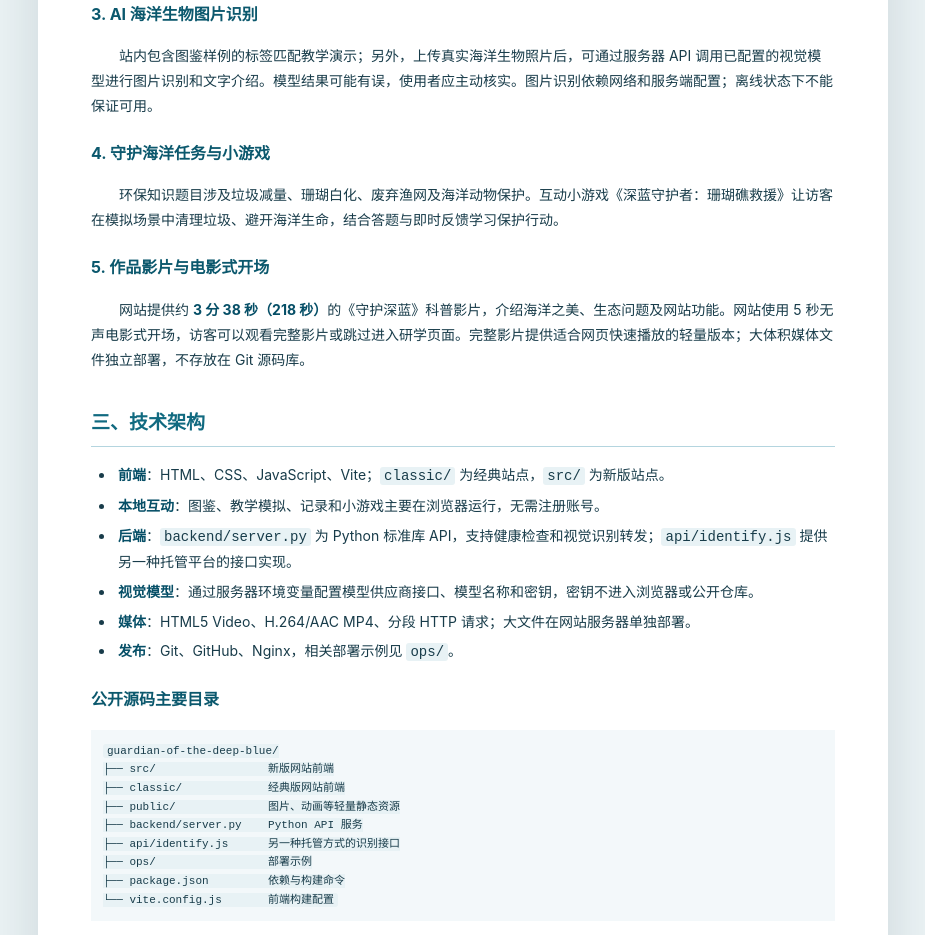
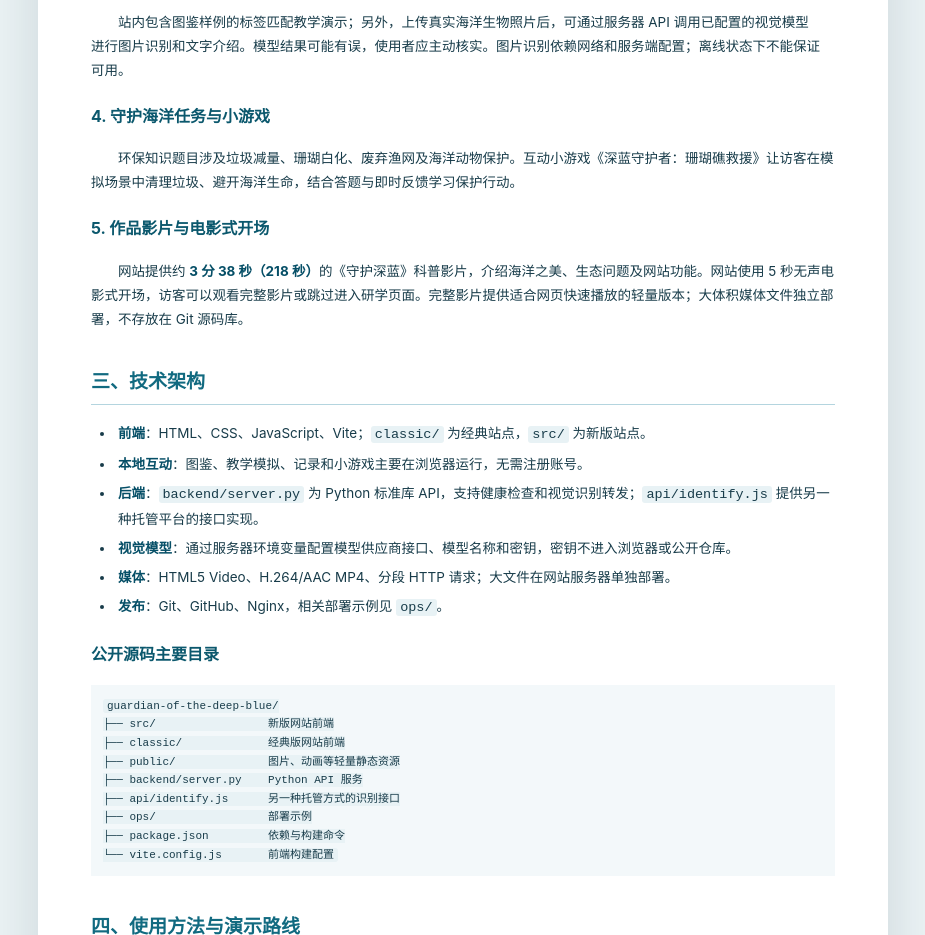
Before and after one commit to zero9k/guardian-of-the-deep-blue, a website built with Vite: page docs/作品说明.html in a window 1280 px wide. Shown: the part 771-1706 px from the top of the page, without its empty margins (177-1102 px from the left). Built offline with nearby package versions, Linux system fonts and the light colour scheme.

Commit message:
Fine tune A4 PDF line wrapping

```diff
--- a/docs/作品说明.html
+++ b/docs/作品说明.html
@@ -1,4 +1,4 @@
-<!doctype html><html lang="zh-CN"><head><meta charset="utf-8"><meta name="viewport" content="width=device-width,initial-scale=1"><title>深蓝智护｜新版作品说明</title><style>@page{size:A4;margin:18mm 19mm}*{box-sizing:border-box}body{background:#eaf2f4;margin:0;color:#183c4a;font:14px/1.78 -apple-system,BlinkMacSystemFont,"PingFang SC","Microsoft YaHei",sans-serif}.page{background:white;max-width:850px;margin:20px auto;padding:45px 53px;box-shadow:0 14px 50px #1232;border-top:10px solid #126f87}h1{font-size:28px;text-align:center;color:#075b77;line-height:1.45;margin:4px 0 28px}h2{font-size:19px;color:#116a80;border-bottom:1px solid #b4d5df;padding:8px 0 6px;margin-top:26px;break-after:avoid-page}h3{font-size:16px;color:#0b586d;margin-top:20px;break-after:avoid-page}p{margin:10px 0;text-align:left;text-indent:2em;orphans:3;widows:3;line-break:strict;text-wrap:pretty}h1+p{text-indent:0}li{padding-left:3px;margin:5px 0;orphans:3;widows:3}strong{color:#064f67}a{color:#0b7695;overflow-wrap:anywhere}code{background:#e8f2f5;padding:1px 4px;border-radius:3px}pre{background:#f3f8fa;padding:12px;white-space:pre-wrap;font:11px/1.6 Menlo,monospace;break-inside:avoid}ol,ul{padding-left:24px}li{break-inside:avoid}h2,h3{page-break-after:avoid}@media print{body{background:white}.page{border-top:0;margin:0;max-width:none;padding:0;box-shadow:none}}</style></head><body><article class="page"><h1>《深蓝智护——海洋生态 AI 研学站》作品说明</h1>
+<!doctype html><html lang="zh-CN"><head><meta charset="utf-8"><meta name="viewport" content="width=device-width,initial-scale=1"><title>深蓝智护｜新版作品说明</title><style>@page{size:A4;margin:18mm 19mm}*{box-sizing:border-box}body{background:#eaf2f4;margin:0;color:#183c4a;font:13.5px/1.78 -apple-system,BlinkMacSystemFont,"PingFang SC","Microsoft YaHei",sans-serif}.page{background:white;max-width:850px;margin:20px auto;padding:45px 53px;box-shadow:0 14px 50px #1232;border-top:10px solid #126f87}h1{font-size:28px;text-align:center;color:#075b77;line-height:1.45;margin:4px 0 28px}h2{font-size:19px;color:#116a80;border-bottom:1px solid #b4d5df;padding:8px 0 6px;margin-top:26px;break-after:avoid-page}h3{font-size:16px;color:#0b586d;margin-top:20px;break-after:avoid-page}p{margin:10px 0;text-align:left;text-indent:2em;orphans:3;widows:3;line-break:strict;text-wrap:pretty}h1+p{text-indent:0}li{padding-left:3px;margin:5px 0;orphans:3;widows:3}strong{color:#064f67}a{color:#0b7695;overflow-wrap:anywhere}code{background:#e8f2f5;padding:1px 4px;border-radius:3px}pre{background:#f3f8fa;padding:12px;white-space:pre-wrap;font:11px/1.6 Menlo,monospace;break-inside:avoid}ol,ul{padding-left:24px}li{break-inside:avoid}h2,h3{page-break-after:avoid}@media print{body{background:white}.page{border-top:0;margin:0;max-width:none;padding:0;box-shadow:none}}</style></head><body><article class="page"><h1>《深蓝智护——海洋生态 AI 研学站》作品说明</h1>
 <p><strong>作品名称</strong>：守护深蓝——深蓝智护·海洋生态 AI 研学站<br />
 <strong>作品类型</strong>：海洋生态科普、教学模拟实验、AI 图片识别及互动研学网站<br />
 <strong>在线体验</strong>：https://ocean.dnk.cc/<br />
```
Also changed, not shown: 1 other file.
